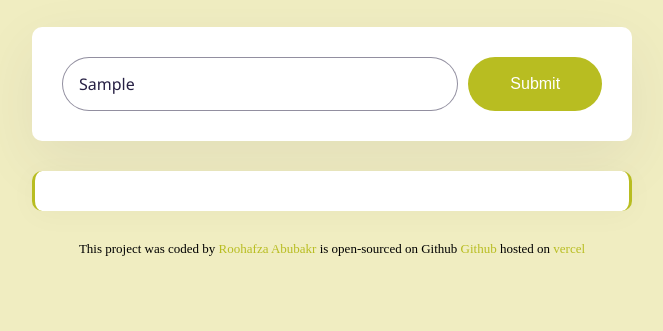
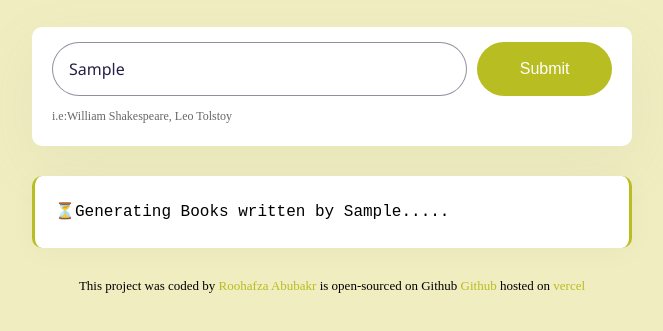
Before and after one commit to Rooh123/Book-generator, a plain HTML site: page index.html in a window 1280 px wide. Both pictures are taken after typing "Sample" into the empty fields and a click on the input 843 px from the left and 261 px from the top of the page. Shown: the part 177-508 px from the top of the page, without its empty margins (308-971 px from the left). Drawn offline with nearby package versions, Linux system fonts and the light colour scheme; no server answers.

Commit message:
added user experience

```diff
--- a/index.html
+++ b/index.html
@@ -15,6 +15,7 @@
         <h1>AI Books Generator</h1>
       </header>
       <main>
+        <div class="form-container">
         <form id="book-generator-form">
           <input
             type="text"
@@ -27,7 +28,9 @@
           />
           <input type="submit" class="submit-button" />
         </form>
-        <div class="book" id="book"></div>
+        <div class="hint">i.e:William Shakespeare, Leo Tolstoy</div>
+        </div>
+        <div class="book hidden" id="book"></div>
       </main>
       <footer>
         This project was coded by
--- a/src/index.js
+++ b/src/index.js
@@ -15,9 +15,12 @@ function generateBook(event) {
 
 
   let apiKey = "974569437050o2aa8t3b74db826af365";
-  let context = "you are a bibliophile who reads old fiction books. your mission is to write the names of all the books, along with a short famouse sentense of that book in basci html. make sure to consider the user input";
+  let context = "you are a bibliophile who reads fiction books. your mission is to write the names of all the books, along with a short famouse sentense of that book in basci html. make sure to consider the user input";
   let prompt = `user input is: generate, books are written by${userInput.value}`;
   let apiUrl = `https://api.shecodes.io/ai/v1/generate?prompt=${prompt}&context=${context}&key=${apiKey}`;
+  let bookElement = document.querySelector("#book");
+  bookElement.classList.remove("hidden");
+  bookElement.innerHTML=`<div class="generating"> ⏳Generating Books written by ${userInput.value}.....</div>`;
   axios.get(apiUrl).then(displayBook);
   console.log("Generating book....");
  console.log(`prompt${prompt}`);
--- a/src/style.css
+++ b/src/style.css
@@ -16,16 +16,23 @@ h1 {
 header {
   margin-bottom: 30px;
 }
-
+.form-container {
+  background-color: white;
+  margin-bottom: 30px;
+  border-radius: 10px;
+  box-shadow: 0px 20px 60px rgba(147, 158, 111, 0.09);
+  padding: 15px 20px;
+}
 form {
-  padding: 30px;
-  background-color: white;
-  box-shadow: 0px 20px 60px rgba(65, 50, 100, 0.08);
-  border-radius: 10px;
   display: flex;
-  margin-bottom: 30px;
 }
 
+.hint {
+  line-height: 2.5;
+  margin-top: 5px;
+  opacity: 0.6;
+  font-size: 12px;
+}
 .instructions {
   padding: 16px;
   border: 1px solid rgba(39, 33, 66, 0.5);
@@ -35,7 +42,6 @@ form {
   line-height: 20px;
   color: #272044;
   font-family: "Segoe UI", Tahoma, Geneva, Verdana, sans-serif;
-
 }
 .submit-button {
   margin-left: 10px;
@@ -56,7 +62,10 @@ form {
   border-right: 3px solid #b8bd21;
   box-shadow: 0px 4px 30px 0px rgba(39, 33, 66, 0.03);
   border-radius: 10px;
-  font-family: 'Courier New', Courier, monospace;
+  font-family: "Courier New", Courier, monospace;
+}
+.hidden {
+  display: none;
 }
 
 footer {
@@ -68,3 +77,17 @@ a {
   text-decoration: none;
   color: #b8bd21;
 }
+.generating {
+  animation: blink-animation 1s steps(5, start) infinite;
+}
+
+@keyframes blink-animation {
+  to {
+    visibility: hidden;
+  }
+}
+@-webkit-keyframes blink-animation {
+  to {
+    visibility: hidden;
+  }
+}
```
